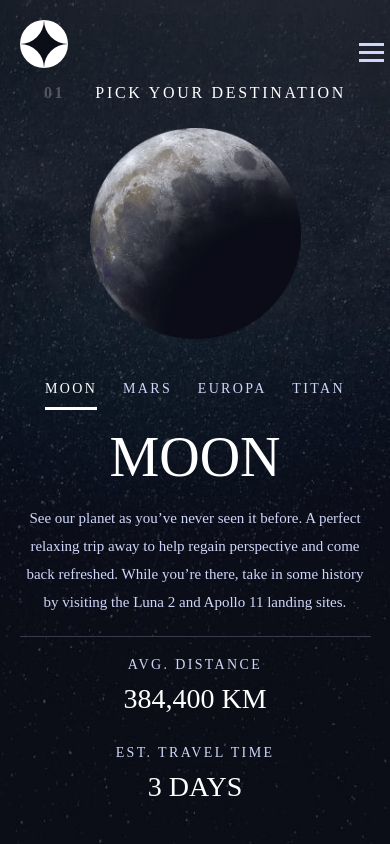
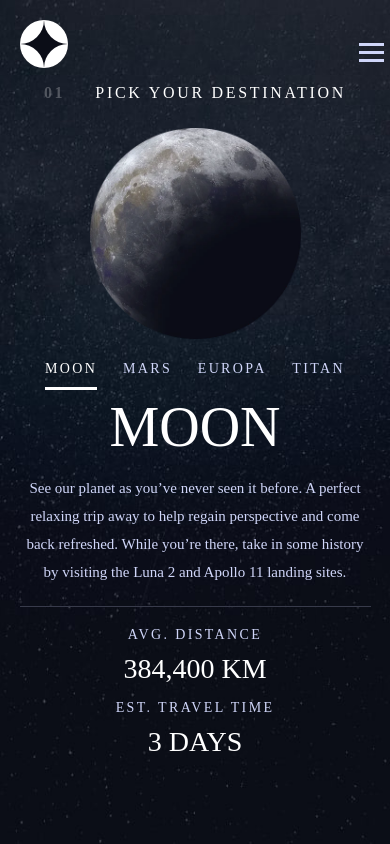
Before and after one commit to lukasviliams/space-tourism, a Vue app: page /destination in a window 390 px wide. Built offline with nearby package versions, Linux system fonts and the light colour scheme; a web font is replaced by a local one.

Commit message:
adjustment reposnsibility

```diff
--- a/src/components/destination-component.vue
+++ b/src/components/destination-component.vue
@@ -463,6 +463,15 @@ export default {
     .body-text, .line{
         width: 90%;
     }
+    .subheading-container:first-child{
+        margin: 0 0 1.5rem 0;
+    }
+    .nav-container{
+        margin: .5rem;
+    }
+    .img-container{
+        margin: 3vh 0 2vh 0;
+    }
 }
 @media only screen and (max-width:340px) {
     .nav-container{
```
